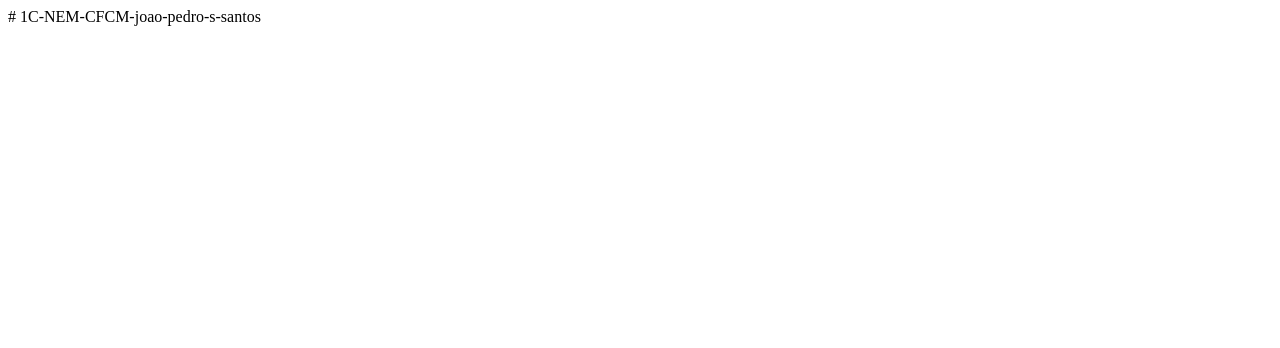
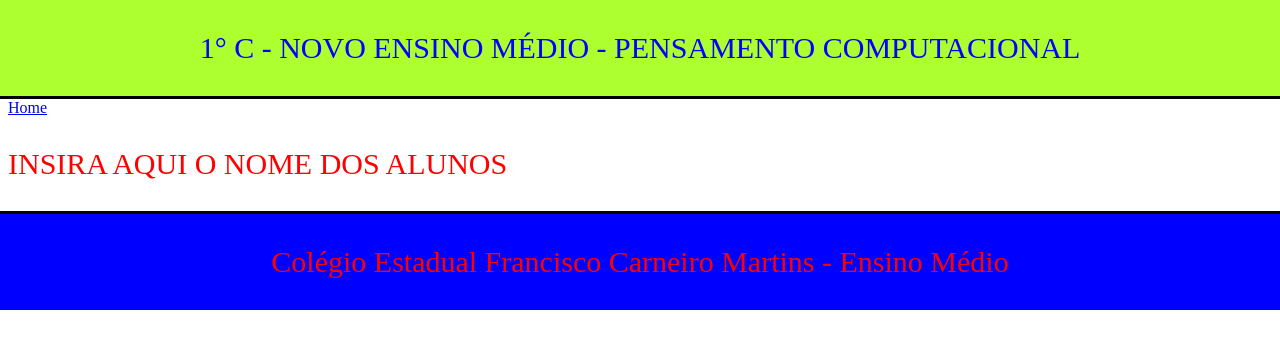
Before and after one commit to joaozinSilva/1C-NEM-CFCM-JOAO-PEDRO-SANTOS, a plain HTML site: page alunos.html in a window 1280 px wide. Drawn offline with Linux system fonts and the light colour scheme.

Commit message:
Update alunos.html

```diff
--- a/alunos.html
+++ b/alunos.html
@@ -1 +1,18 @@
-# 1C-NEM-CFCM-joao-pedro-s-santos
+<head>
+   <link rel="stylesheet" href="style.css">
+</head>
+
+<body>
+   <header class="cabecalho">
+     <p id="cabecalho2">1° C - NOVO ENSINO MÉDIO - PENSAMENTO COMPUTACIONAL</p>
+  </header>
+  <nav id="menu">
+    <a href="index.html">Home</a>
+</nav>
+<p>INSIRA AQUI O NOME DOS ALUNOS</p>
+
+  <footer class="rodape">
+    <p id="rodape2">Colégio Estadual Francisco Carneiro Martins - Ensino Médio </p>
+  </footer>
+
+</body>
```
